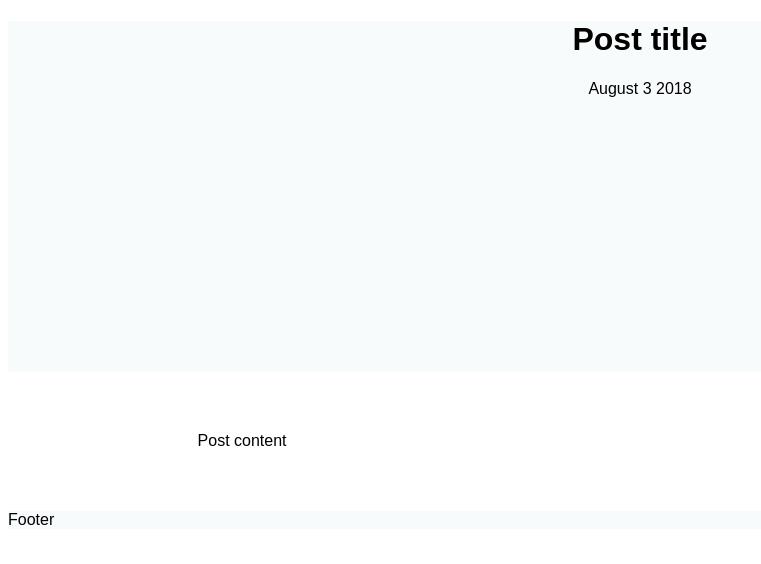
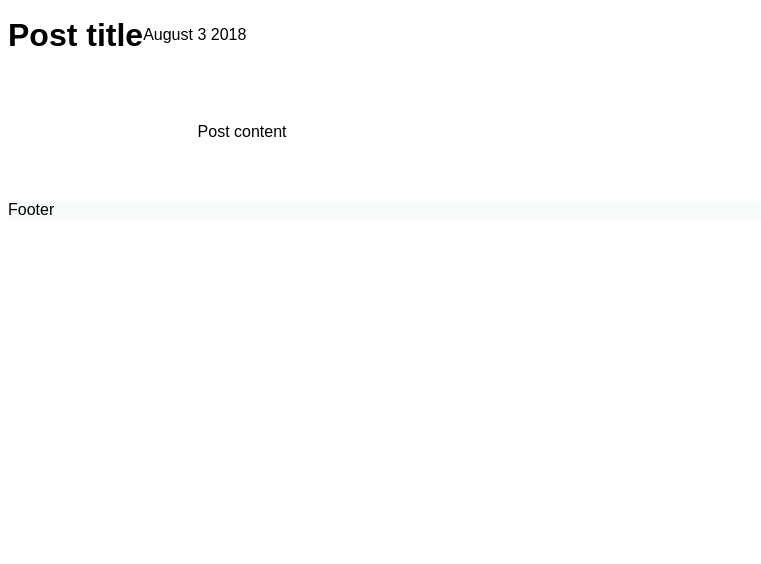
Before and after one commit to theaq175/theaq175.github.io, a Jekyll site: the page built from _posts/2018-08-03-first-post.md, in a window 1280 px wide. Shown: the top 564 px of the page, without its empty margins (0-761 px from the left). Built offline with Jekyll 4.4.1, drawn with Linux system fonts in a browser that asks for light colours.

Commit message:
Update main.css

```diff
--- a/css/main.css
+++ b/css/main.css
@@ -8,9 +8,18 @@ body {
 }
 
 header {
-    height: 351px;
-    text-align: center;
-    background: #f7fbfb;
+    position: relative;
+    z-index: 7;
+    -webkit-user-select: none;
+    -moz-user-select: none;
+    -ms-user-select: none;
+    user-select: none;
+    height: 55px;
+    display: flex;
+    align-items: center;
+    background: #fff;
+    -webkit-tap-highlight-color: transparent;
+    transition: opacity .2s ease;
 }
 
 section {
```
